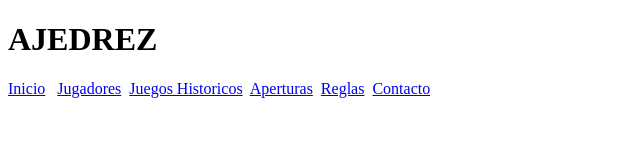
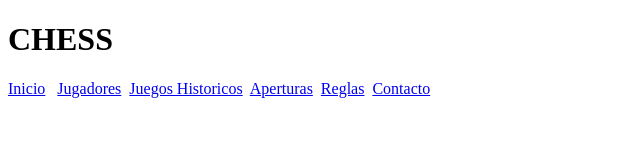
Before and after one commit to JashiRey/Corral, a plain HTML site: page index.html in a window 1280 px wide. Shown: the top 150 px of the page, without its empty margins (0-640 px from the left). Drawn offline with Linux system fonts and the light colour scheme.

Commit message:
Title update
Cambie de titulo de Ajedrez a Chess

```diff
--- a/index.html
+++ b/index.html
@@ -6,7 +6,7 @@
     <title>Ajedrez</title>
   </head>
   <body>
-    <h1>AJEDREZ</h1>
+    <h1>CHESS</h1>
     <nav>
       <a href="index.html">Inicio</a> &nbsp; <a href="./html/jugadores.html">Jugadores</a>&nbsp;
       <a href="./html/ph.html">Juegos Historicos</a>&nbsp;
```
